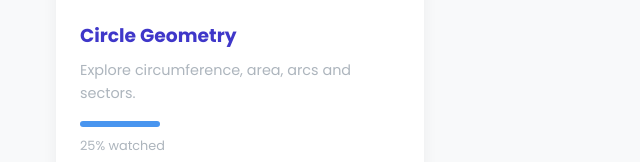
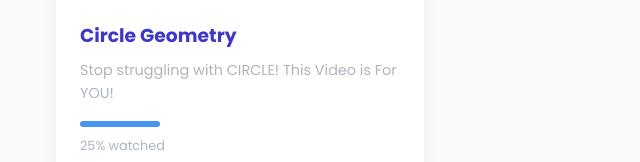
Before and after one commit to Azpear/Multech, a plain HTML site: page index.html in a window 1280 px wide. Shown: the part 1498-1660 px from the top of the page, 0-640 px from the left. Drawn offline with nearby package versions, Linux system fonts and the light colour scheme.

Commit message:
Update index.html

```diff
--- a/index.html
+++ b/index.html
@@ -114,7 +114,7 @@
                     </div>
                     <div class="card-body">
                         <h3>Circle Geometry</h3>
-                        <p>Explore circumference, area, arcs and sectors.</p>
+                        <p>Stop struggling with CIRCLE! This Video is For YOU!</p>
                         <div class="progress-container">
                             <div class="progress-bar" style="width: 25%"></div>
                             <span>25% watched</span>
```
